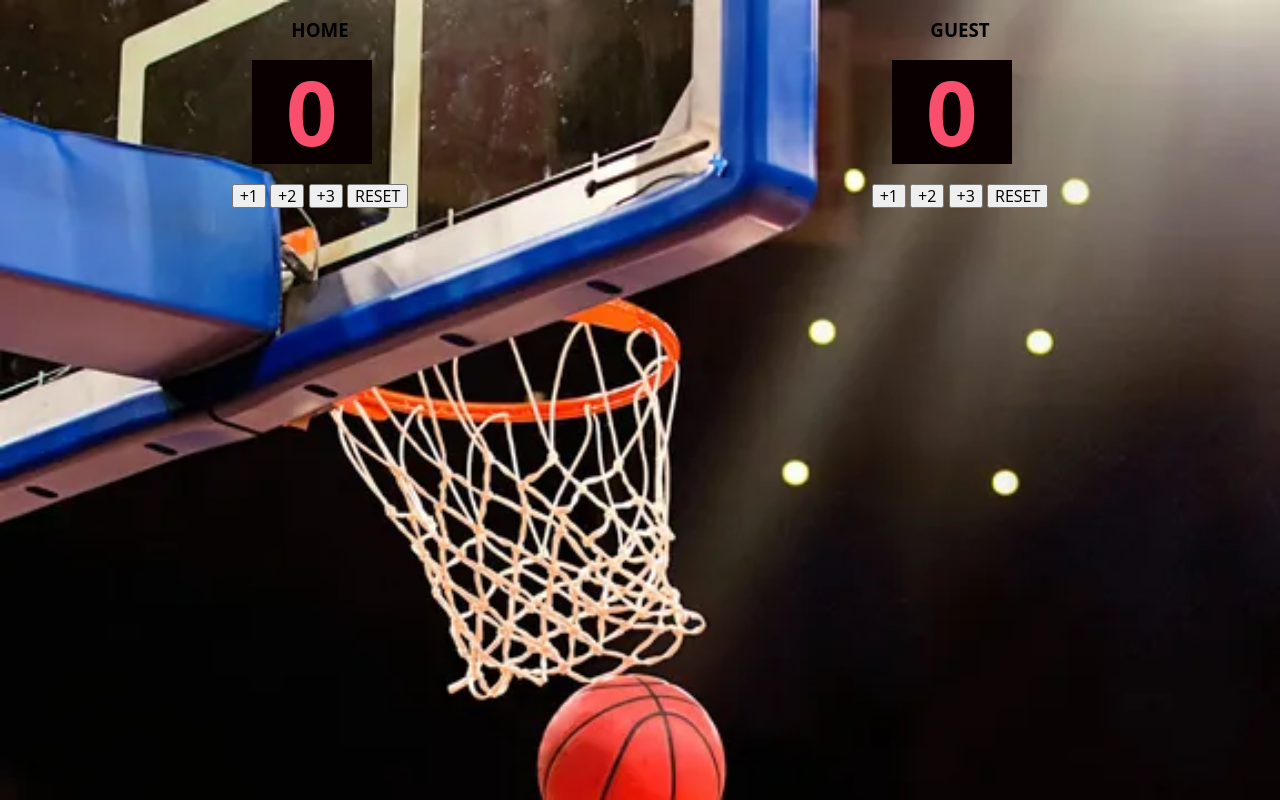
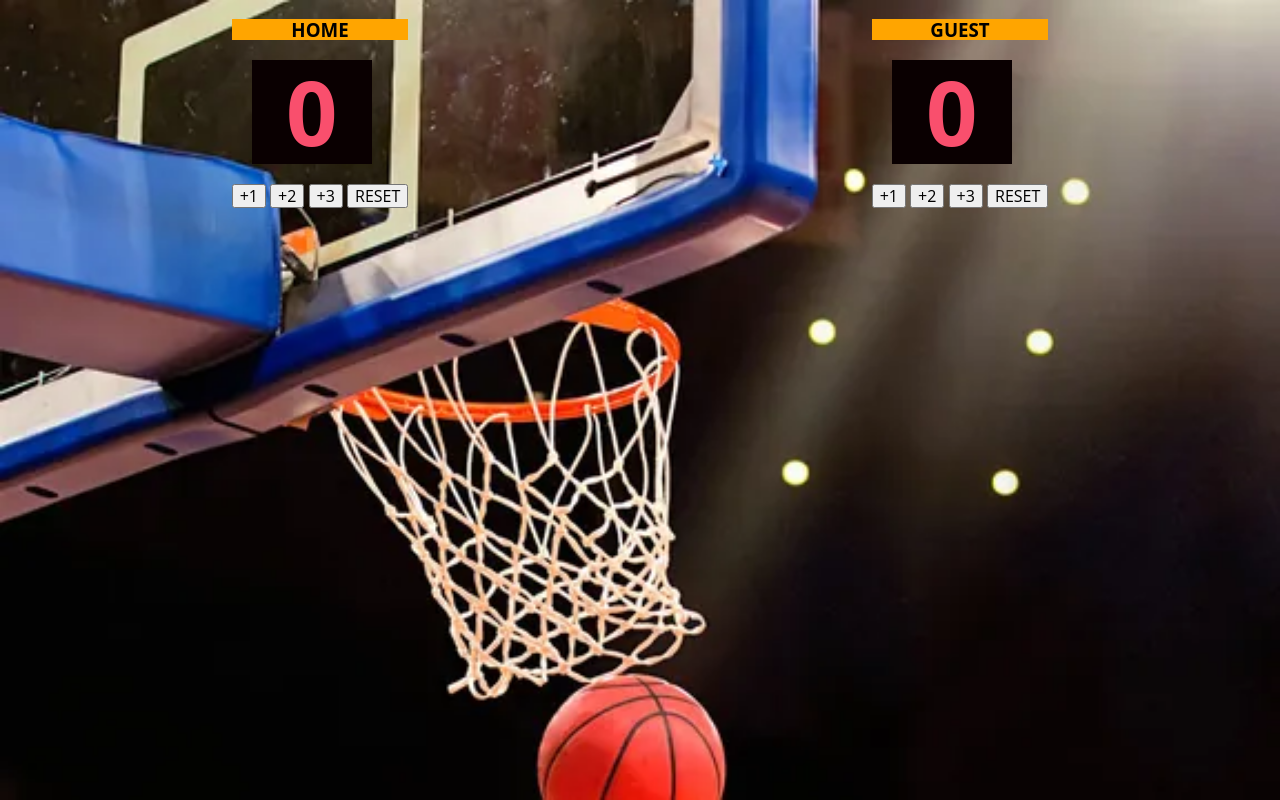
Before and after one commit to affanmirza1/Basketball-Score-Card, a plain HTML site: page index.html in a window 1280 px wide. Drawn offline with nearby package versions, Linux system fonts and the light colour scheme.

Commit message:
Updated CSS

```diff
--- a/index.css
+++ b/index.css
@@ -33,3 +33,11 @@ body {
 :hover button {
     background: white;
 }
+.h{
+    color: black;
+    background-color: orange
+}
+.h1{
+    color: black;
+    background-color: orange
+}
--- a/index.html
+++ b/index.html
@@ -5,7 +5,7 @@
     <body>
         <div class="container">
             <div class="column">
-                <h3>HOME</h3>
+                <h3 class = "h">HOME</h3>
                 <h2 class="score" id = "score">0</h2>
                 <div>
                     <button  onclick="incrementby1()">+1</button>
@@ -15,7 +15,7 @@
                 </div>
             </div>
             <div class="column">
-                <h3>GUEST</h3>
+                <h3 class = "h1">GUEST</h3>
                 <h2 class="score1" id = "score1">0</h2>
                 <div>
                     <button  onclick = "guest_incrementby1()">+1</button>
```
